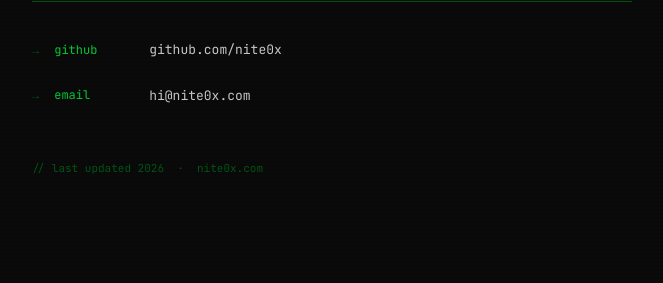
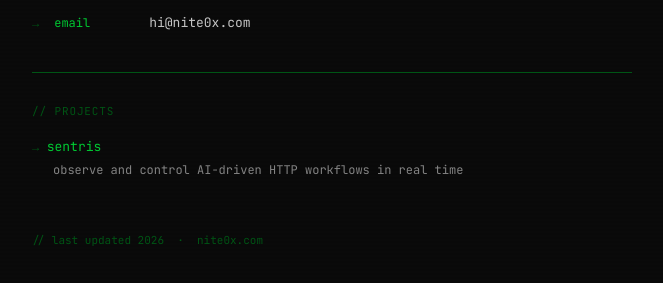
Before and after one commit to nite0x/nite0x.github.io, a plain HTML site: page index.html in a window 1280 px wide. Shown: the part 411-694 px from the top of the page, without its empty margins (308-971 px from the left). Drawn offline with Linux system fonts and the light colour scheme.

Commit message:
Add projects section with sentris
Co-Authored-By: Claude Sonnet 4.6 <noreply@anthropic.com>

```diff
--- a/index.html
+++ b/index.html
@@ -150,6 +150,66 @@
     font-size: 12px;
   }
 
+  .projects {
+    opacity: 0;
+    animation: fadeUp 0.6s ease forwards 0.75s;
+  }
+
+  .section-label {
+    font-size: 11px;
+    color: var(--green-muted);
+    letter-spacing: 0.08em;
+    text-transform: uppercase;
+    margin-bottom: 0.6rem;
+  }
+
+  .project-item {
+    display: flex;
+    flex-direction: column;
+    gap: 0.15rem;
+    padding: 0.5rem 0;
+    border-bottom: 1px solid var(--green-muted);
+    text-decoration: none;
+    transition: border-color 0.2s;
+  }
+
+  .project-item:last-child {
+    border-bottom: none;
+  }
+
+  .project-name {
+    display: flex;
+    align-items: center;
+    gap: 0.5rem;
+    color: var(--green-dim);
+    font-size: 13px;
+    transition: color 0.2s;
+  }
+
+  .project-name::before {
+    content: '→';
+    font-size: 12px;
+    color: var(--green-muted);
+    transition: color 0.2s, transform 0.2s;
+    display: inline-block;
+  }
+
+  .project-item:hover .project-name {
+    color: var(--green);
+  }
+
+  .project-item:hover .project-name::before {
+    color: var(--green);
+    transform: translateX(4px);
+  }
+
+  .project-desc {
+    font-size: 12px;
+    color: var(--text);
+    padding-left: 1.4rem;
+    opacity: 0.65;
+  }
+
   .footer {
     margin-top: 3rem;
     font-size: 11px;
@@ -206,6 +266,16 @@
     </a>
   </div>
 
+  <hr class="divider" style="animation-delay:0.7s">
+
+  <div class="projects">
+    <p class="section-label">// projects</p>
+    <a class="project-item" href="https://github.com/nite0x/sentris" target="_blank" rel="noopener">
+      <span class="project-name">sentris</span>
+      <span class="project-desc">observe and control AI-driven HTTP workflows in real time</span>
+    </a>
+  </div>
+
   <p class="footer">// last updated 2026 &nbsp;·&nbsp; nite0x.com</p>
 </div>
 </body>
```
